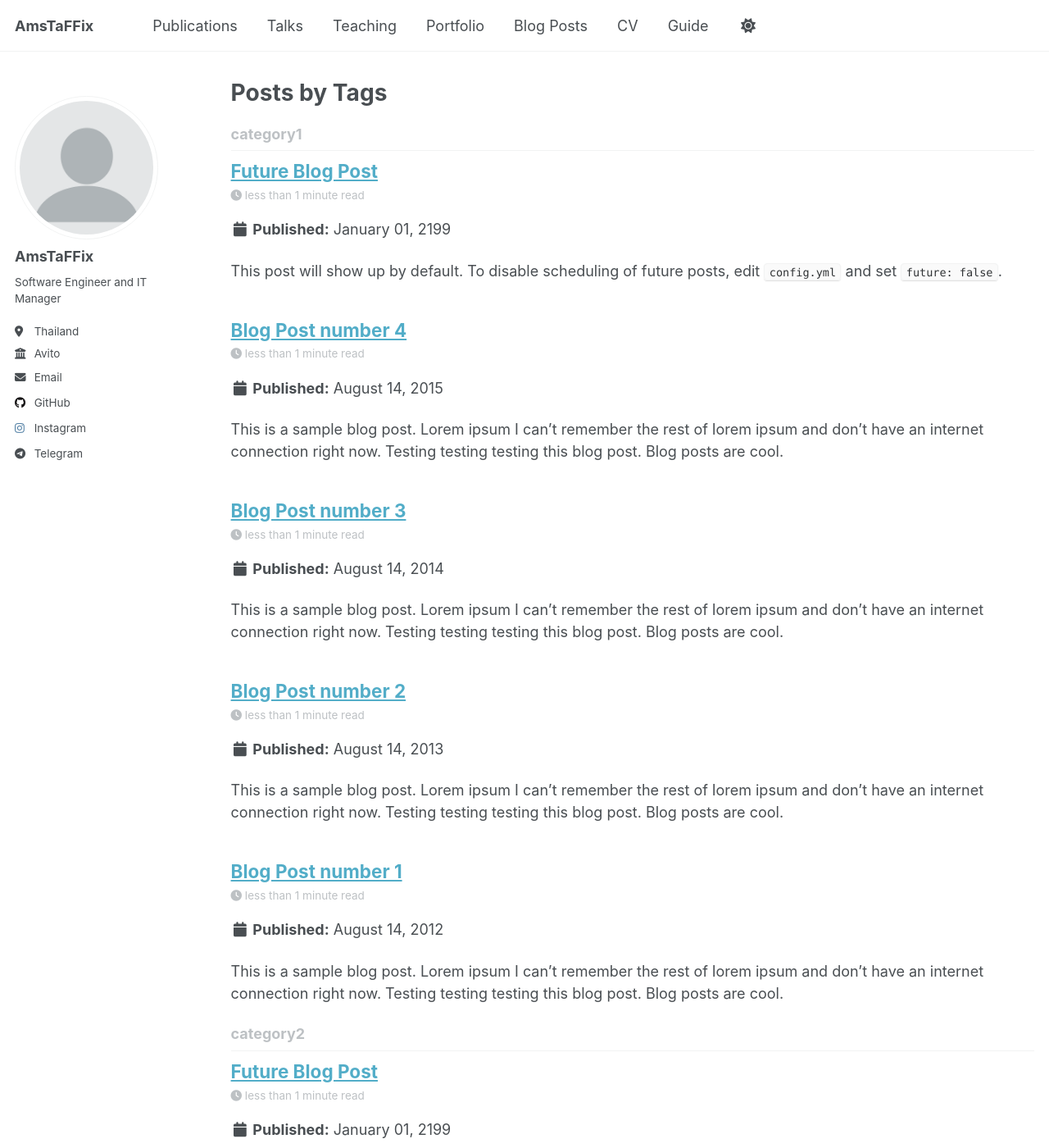
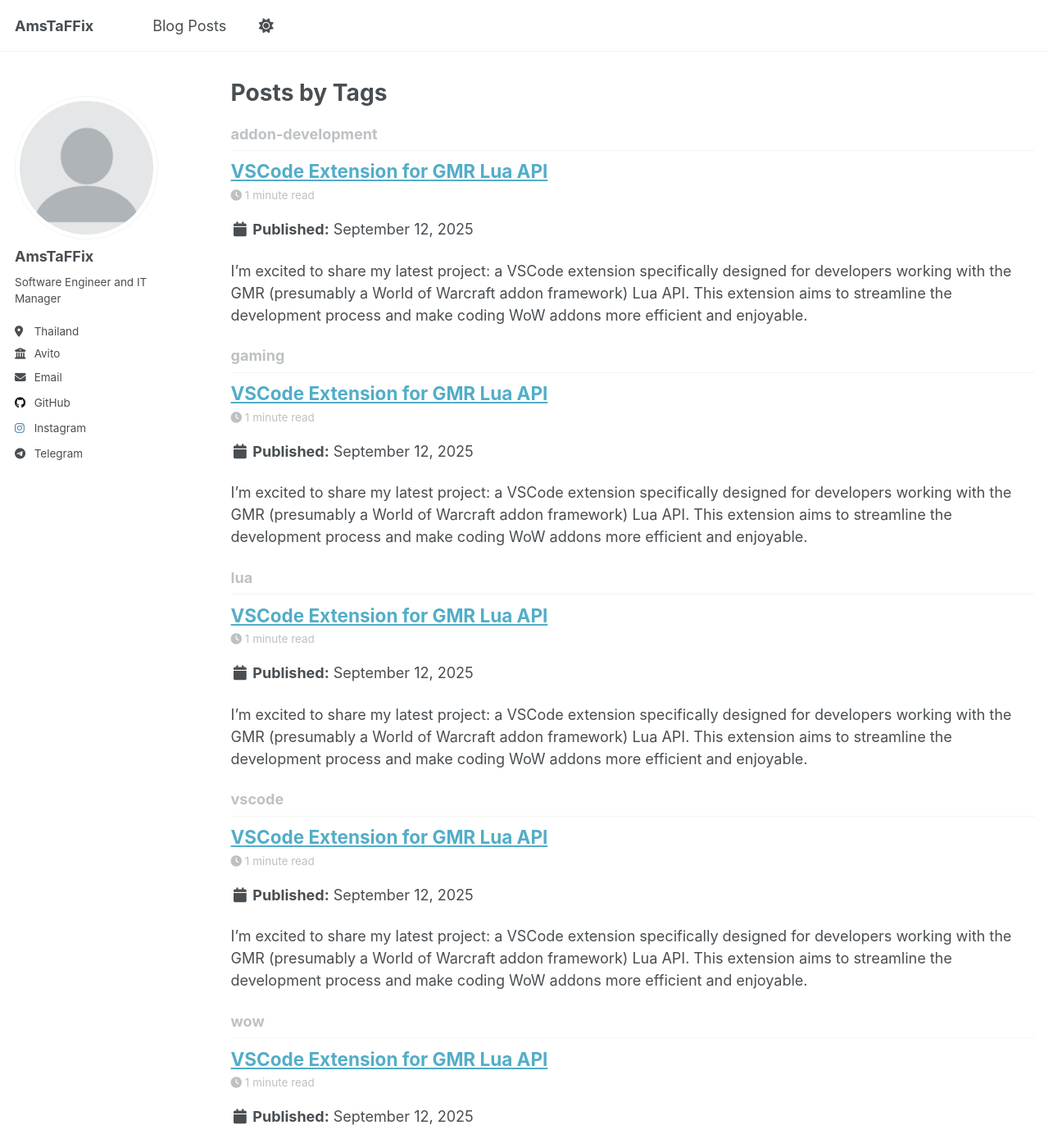
Before and after one commit to AmsTaFFix/amstaffix.github.io, a Jekyll site: the page built from _pages/tag-archive.html, in a window 1280 px wide and 1400 px high. Shown: the whole window at 82% size. Built offline with Jekyll 4.4.1, drawn with Linux system fonts in a browser that asks for light colours; a script that is not in the unit is left out; some of the changed text lies outside the part shown.

Commit message:
added new post about GMR VSCode extension

```diff
--- a/_posts/2012-08-14-blog-post-1.md
+++ /dev/null
@@ -1,20 +0,0 @@
----
-title: 'Blog Post number 1'
-date: 2012-08-14
-permalink: /posts/2012/08/blog-post-1/
-tags:
-  - cool posts
-  - category1
-  - category2
----
-
-This is a sample blog post. Lorem ipsum I can't remember the rest of lorem ipsum and don't have an internet connection right now. Testing testing testing this blog post. Blog posts are cool.
-
-Headings are cool
-======
-
-You can have many headings
-======
-
-Aren't headings cool?
-------
--- a/_posts/2013-08-14-blog-post-2.md
+++ /dev/null
@@ -1,20 +0,0 @@
----
-title: 'Blog Post number 2'
-date: 2013-08-14
-permalink: /posts/2013/08/blog-post-2/
-tags:
-  - cool posts
-  - category1
-  - category2
----
-
-This is a sample blog post. Lorem ipsum I can't remember the rest of lorem ipsum and don't have an internet connection right now. Testing testing testing this blog post. Blog posts are cool.
-
-Headings are cool
-======
-
-You can have many headings
-======
-
-Aren't headings cool?
-------
--- a/_posts/2014-08-14-blog-post-3.md
+++ /dev/null
@@ -1,20 +0,0 @@
----
-title: 'Blog Post number 3'
-date: 2014-08-14
-permalink: /posts/2014/08/blog-post-3/
-tags:
-  - cool posts
-  - category1
-  - category2
----
-
-This is a sample blog post. Lorem ipsum I can't remember the rest of lorem ipsum and don't have an internet connection right now. Testing testing testing this blog post. Blog posts are cool.
-
-Headings are cool
-======
-
-You can have many headings
-======
-
-Aren't headings cool?
-------
--- /dev/null
+++ b/_posts/2025-09-12-gmr-plugin.md
@@ -0,0 +1,67 @@
+---
+title: 'VSCode Extension for GMR Lua API'
+date: 2025-09-12
+permalink: /posts/2025/09/vscode-gmr-plugin/
+tags:
+  - wow
+  - lua
+  - vscode
+  - addon-development
+  - gaming
+---
+
+I'm excited to share my latest project: a VSCode extension specifically designed for developers working with the
+GMR (presumably a World of Warcraft addon framework) Lua API. This extension aims to streamline the development
+process and make coding WoW addons more efficient and enjoyable.
+
+## What is GMR?
+
+You know if you know :)
+
+## Why Create This Extension?
+
+Developing addons for World of Warcraft using Lua can be a complex task, especially when working with specialized
+APIs like GMR. The main challenges developers face include:
+
+- **Lack of IntelliSense**: Without proper autocomplete and function signatures, developers often have to reference
+    documentation constantly
+- **No Syntax Highlighting**: Generic Lua syntax highlighting doesn't account for GMR-specific functions and constants
+- **Documentation Access**: Quick access to API documentation while coding
+- **Error Prevention**: Type checking and parameter validation to catch errors early
+
+## Features of the Extension
+
+My VSCode extension addresses these pain points by providing:
+
+### Enhanced IntelliSense Support
+- Autocomplete for GMR API functions
+- Parameter hints and function signatures
+- Context-aware suggestions based on GMR's API structure
+
+### Integrated Documentation
+- Hover tooltips with function descriptions
+- Quick access to GMR API documentation
+
+## Impact on Development Workflow
+
+Since using this extension, GMR addon development has become significantly more efficient:
+
+- **Reduced Documentation Lookup**: Developers spend less time switching between code and documentation
+- **Faster Coding**: Autocomplete and snippets speed up the coding process
+- **Fewer Bugs**: Early error detection prevents runtime issues
+
+## Installation and Usage
+
+The extension can be installed directly from the VSCode Marketplace. Once installed, it automatically activates
+when working with Lua files in GMR addon projects.
+
+## Conclusion
+
+The extension is available on the VSCode Marketplace, and I welcome feedback and contributions from the GMR addon
+development community. Whether you're a seasoned addon developer or just starting with GMR,
+this extension aims to make your development journey smoother and more productive.
+
+---
+
+*Have you tried the extension? I'd love to hear about your experience and any features you'd like to see added.
+Feel free to reach out with feedback or suggestions!*
--- a/_posts/2199-01-01-future-post.md
+++ /dev/null
@@ -1,11 +0,0 @@
----
-title: 'Future Blog Post'
-date: 2199-01-01
-permalink: /posts/2012/08/blog-post-4/
-tags:
-  - cool posts
-  - category1
-  - category2
----
-
-This post will show up by default. To disable scheduling of future posts, edit `config.yml` and set `future: false`.
```
Also changed, not shown: _data/navigation.yml (+12 -12 lines), _posts/2015-08-14-blog-post-4.md (deleted, +0 -20 lines).
